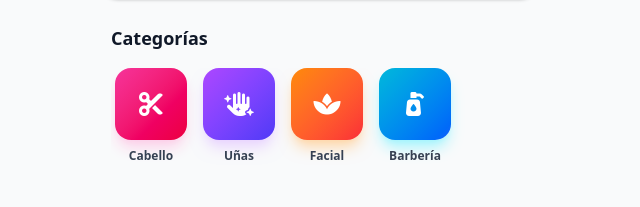
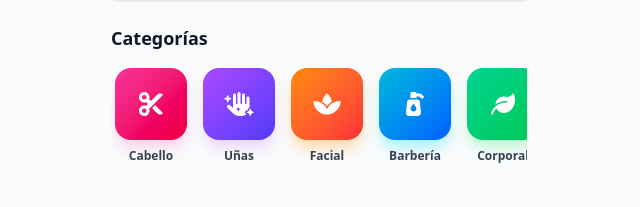
Before and after one commit to sanderad/GlowApp-Client, a Vue app: page / in a window 1280 px wide. Shown: the part 166-373 px from the top of the page, without its empty margins (318-958 px from the left). Built offline with nearby package versions, Linux system fonts and the light colour scheme; no server answers.

Commit message:
add new categories

```diff
--- a/src/stores/stylist.store.ts
+++ b/src/stores/stylist.store.ts
@@ -32,6 +32,20 @@ export const useStylistStore = defineStore('stylist', () => {
       icon: 'fa-pump-soap',
       gradient: 'from-cyan-500 to-blue-600',
       shadow: 'shadow-cyan-200',
+    },
+    {
+      id: 5,
+      name: 'Corporal',
+      icon: 'fa-leaf',
+      gradient: 'from-emerald-400 to-green-500',
+      shadow: 'shadow-green-200',
+    },
+    {
+      id: 6,
+      name: 'Maquillaje',
+      icon: 'fa-eye',
+      gradient: 'from-fuchsia-400 to-pink-500',
+      shadow: 'shadow-fuchsia-200',
     },
   ])
 
--- a/src/views/EditProfileView.vue
+++ b/src/views/EditProfileView.vue
@@ -347,6 +347,7 @@ const saveChanges = async () => {
                 <option value="Cabello">Cabello</option>
                 <option value="Barbería">Barbería</option>
                 <option value="Facial">Facial</option>
+                <option value="Corporal">Corporal</option>
                 <option value="Maquillaje">Maquillaje</option>
               </select>
             </div>
--- a/src/views/HomeView.vue
+++ b/src/views/HomeView.vue
@@ -115,6 +115,12 @@ watch(localSearchQuery, (newValue) => {
               'text-orange-500':
                 cat.name === stylistStore.selectedCategory &&
                 stylistStore.selectedCategory === 'Facial',
+              'text-green-500':
+                cat.name === stylistStore.selectedCategory &&
+                stylistStore.selectedCategory === 'Corporal',
+              'text-fuchsia-500':
+                cat.name === stylistStore.selectedCategory &&
+                stylistStore.selectedCategory === 'Maquillaje',
               'text-blue-500':
                 cat.name === stylistStore.selectedCategory &&
                 stylistStore.selectedCategory === 'Barbería',
--- a/src/views/auth/StylistRegisterView.vue
+++ b/src/views/auth/StylistRegisterView.vue
@@ -421,7 +421,7 @@ const removeService = (index: number) => {
             >
             <div class="grid grid-cols-2 gap-3">
               <button
-                v-for="cat in ['Uñas', 'Cabello', 'Barbería', 'Facial']"
+                v-for="cat in ['Uñas', 'Cabello', 'Barbería', 'Facial', 'Corporal', 'Maquillaje']"
                 :key="cat"
                 @click="stylistForm.category = cat"
                 class="border py-3 rounded-xl text-xs transition font-bold"
```
